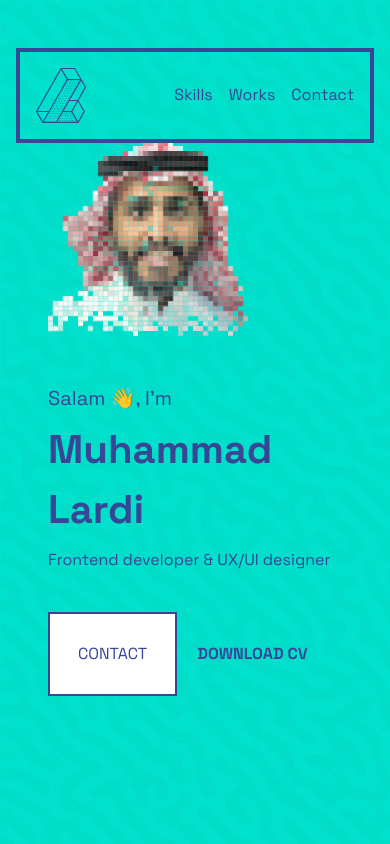
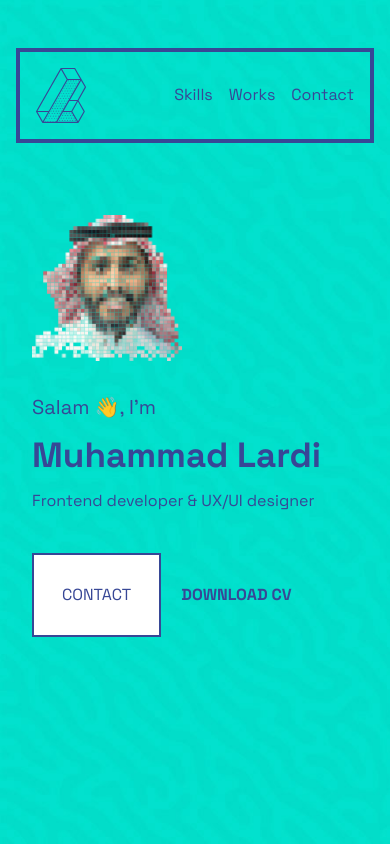
Before and after one commit to lardi/lardhiCV, a website: page index.html in a window 390 px wide. Shown: the top 844 px of the page. Drawn offline with Linux system fonts and the light colour scheme.

Commit message:
fix avatar css

```diff
--- a/index.html
+++ b/index.html
@@ -44,10 +44,10 @@
         </div>
     </header>
     <section class="p-4 text-primary h-screen content-center hero pt-8 md:pt-0">
-        <div class="mt-4 gap-4 px-4 md:px-[100px] container mx-auto flex flex-col-reverse md:flex-row">
-          <div class="p-4 content-center">
+        <div class="mt-4 gap-4 md:px-4 md:px-[100px] container mx-auto flex flex-col-reverse md:flex-row">
+          <div class="md:p-4 px-4 content-center">
             <p class="text-xl">Salam 👋, I'm</p>
-            <p class="mt-2 font-semibold md:text-[60px] text-[40px]">Muhammad Lardi</p>
+            <p class="mt-2 font-semibold md:text-[60px] text-[35px]">Muhammad Lardi</p>
             <p class="mt-2 md:text-xl text-md">Frontend developer & UX/UI designer</p>
             <div>
               <a href="#contact" class="inline-block p-7 border-2 border-primary bg-white my-10 hover:bg-transparent">CONTACT</a>
@@ -55,7 +55,7 @@
             </div>
           </div>
           <div class="p-4 w-full md:w-5/12 flex-1 h-fit md:justify-end flex">
-            <div id="svgContainer" class="md:max-w-[400px] max-w-[200px]" style="width: 100%;"></div>
+            <div id="svgContainer" class="md:max-w-[400px] max-w-[150px]" style="width: 100%;"></div>
           </div>
         </div>
       </section>
```
Also changed, not shown: public/tailwind.css.
